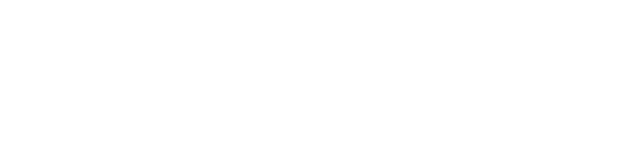
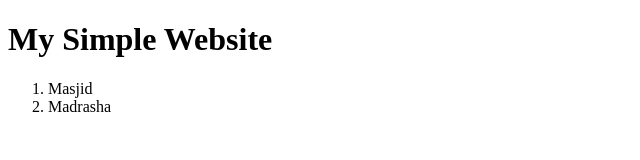
Before and after one commit to umorf313/my-first-github-repo, a plain HTML site: page index.html in a window 1280 px wide. Shown: the whole page, without its empty margins (0-640 px from the left). Drawn offline with Linux system fonts and the light colour scheme.

Commit message:
meningful messge

```diff
--- a/index.html
+++ b/index.html
@@ -6,6 +6,12 @@
     <title>My First Github Repo</title>
 </head>
 <body>
-
+    <h1>
+        My Simple Website
+    </h1>
+    <ol>
+        <li>Masjid</li>
+        <li>Madrasha</li>
+    </ol>
 </body>
 </html>
```
